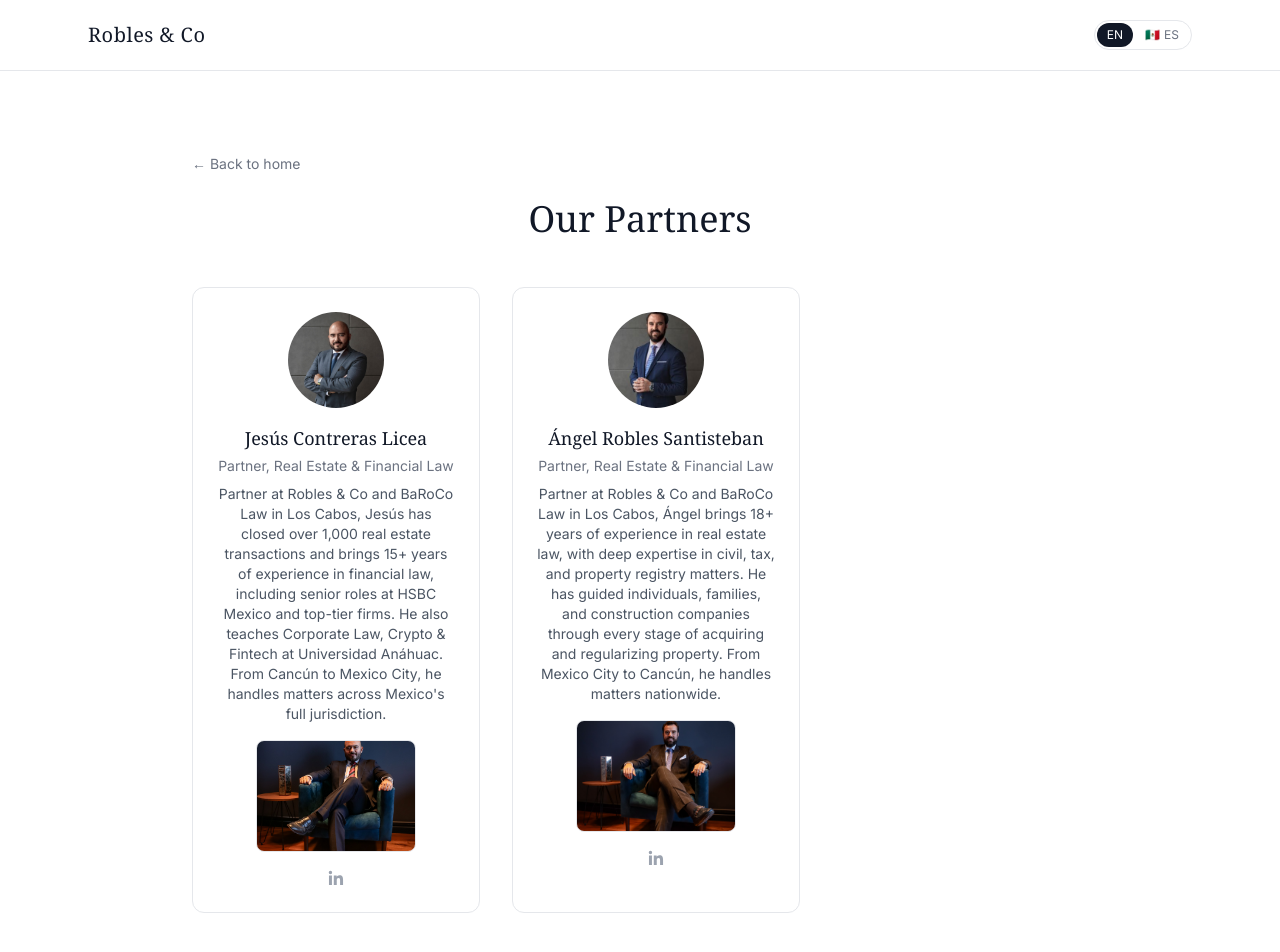
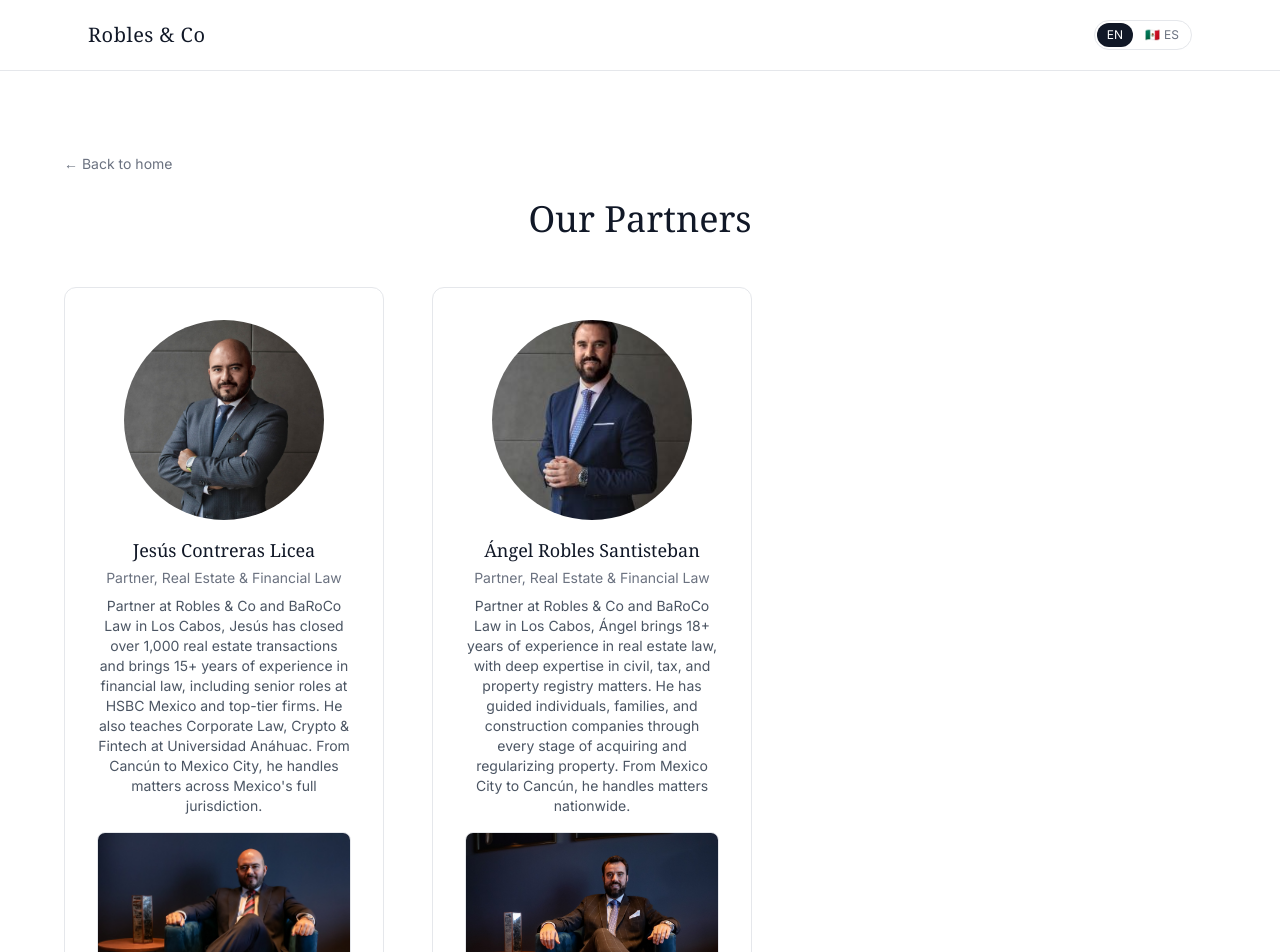
Before and after one commit to 3dwuard/Robles-Co, a Next.js app: page /team in a window 1280 px wide. Shown: the top 952 px of the page. Built offline with nearby package versions, Linux system fonts and the light colour scheme.

Commit message:
Icrease team page photo and layout sizing for desktop

```diff
--- a/app/team/page.tsx
+++ b/app/team/page.tsx
@@ -37,7 +37,7 @@
       </div>
 
       <section className="w-full px-6 py-16 sm:py-20">
-        <div className="mx-auto max-w-4xl">
+        <div className="mx-auto max-w-4xl md:max-w-6xl">
           <Link
             href="/"
             className="text-sm text-gray-500 transition-colors hover:text-gray-900"
@@ -49,18 +49,18 @@
             {t.team.pageHeading}
           </h1>
 
-          <div className="mt-12 flex flex-wrap justify-center gap-8 sm:justify-start">
+          <div className="mt-12 flex flex-wrap justify-center gap-8 sm:justify-start md:gap-12">
             {teamMembers.map((member) => (
               <div
                 key={member.name}
-                className="w-full max-w-xs rounded-xl border border-gray-200 p-6 sm:w-72"
+                className="w-full max-w-xs rounded-xl border border-gray-200 p-6 sm:w-72 md:w-96 md:p-8"
               >
                 <Image
                   src={member.secondaryPhoto}
                   alt={member.name}
-                  width={96}
-                  height={96}
-                  className="mx-auto h-24 w-24 rounded-full object-cover"
+                  width={200}
+                  height={200}
+                  className="mx-auto h-24 w-24 rounded-full object-cover md:h-[200px] md:w-[200px]"
                 />
 
                 <h2 className="mt-4 text-center font-serif text-lg text-gray-900">
@@ -78,9 +78,9 @@
                 <Image
                   src={member.casualPhoto}
                   alt={`${member.name}, informal`}
-                  width={160}
-                  height={112}
-                  className="mx-auto mt-4 h-28 w-40 rounded-lg border border-gray-200 object-cover"
+                  width={320}
+                  height={224}
+                  className="mx-auto mt-4 h-28 w-40 rounded-lg border border-gray-200 object-cover md:h-56 md:w-80"
                 />
 
                 <div className="mt-4 flex justify-center">
```
